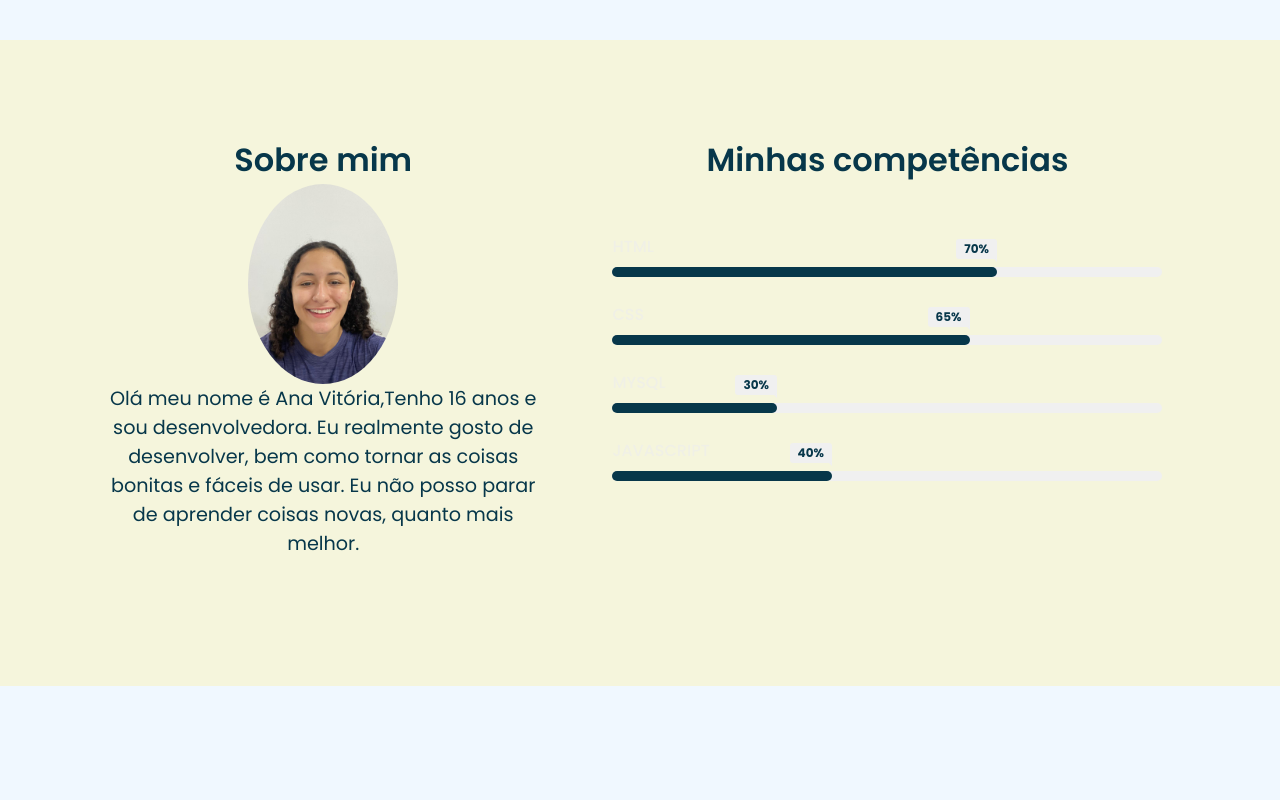
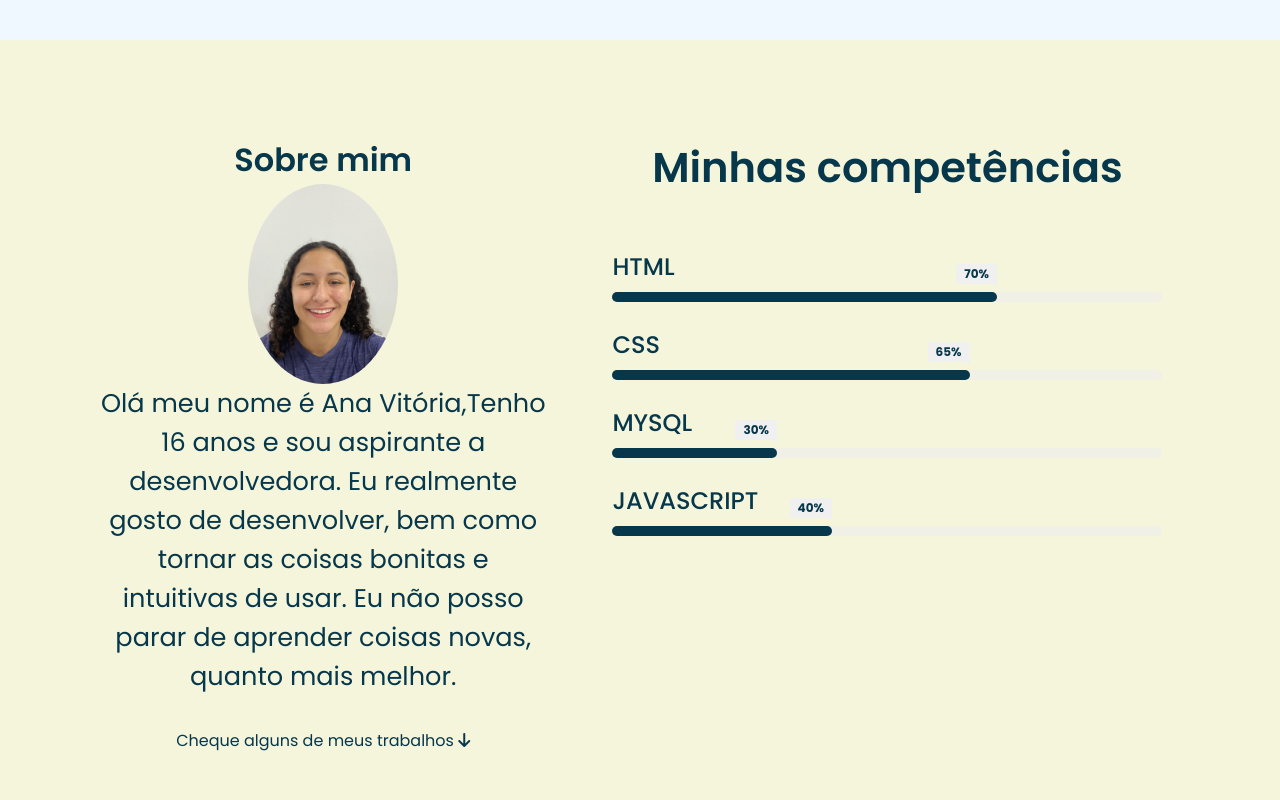
Before and after one commit to avglg/Portifolio, a plain HTML site: page Portifolio/index.html in a window 1280 px wide. Shown: the part 760-1560 px from the top of the page. Drawn offline with nearby package versions, Linux system fonts and the light colour scheme; a script that the page names is missing.

Commit message:
Add files via upload

```diff
--- a/Portifolio/index.html
+++ b/Portifolio/index.html
@@ -44,16 +44,21 @@
                     </div>
                     <img src="anna.jpeg"
                         alt="image" />
-
+                        <div class="about-content">
                     <p>
-                        Olá meu nome é Ana Vitória,Tenho 16 anos e sou desenvolvedora.
-                        Eu realmente gosto de desenvolver, bem como tornar as coisas bonitas e fáceis de usar.
+                        Olá meu nome é Ana Vitória,Tenho 16 anos e sou aspirante a desenvolvedora.
+                        Eu realmente gosto de desenvolver, bem como tornar as coisas bonitas e intuitivas de usar.
                         Eu não posso parar de aprender coisas novas, quanto mais melhor.
 
                     </p>
+                    </div>
+
+
+
+
                     <div class="work-arrow">
                         <p>
-                            <!-- <a href="#my-works">Cheque alguns de meus trabalhos <i class="fas fa-arrow-down"></i></a> -->
+                            <a href="#my-works">Cheque alguns de meus trabalhos <i class="fas fa-arrow-down"></i></a>
                         </p>
                     </div>
                 </div>
@@ -127,28 +132,15 @@
                     </div>
                 </div>
 
-                <!-- <div class="proj-2">
-                    <img src="https://i.postimg.cc/FR848bSm/Screenshot-76.png">
-                    <div class="proj2-details">
-                        <i class="fab fa-html5"></i>
-                        <i class="fab fa-css3-alt"></i>
-                        <h2>Profile Card</h2>
-                        <p>Feito usando HTML,CSS</p>
-                        <button><a href="https://github.com/sanketbodke/CodePen" target="blank">Ver fonte <i
-                                    class="fas fa-external-link-alt"></i></a>
-                        </button>
-                        <button><a href="https://codepen.io/sanketbodke/pen/NWgKyZW" target="blank">Try it Live <i
-                                    class="fas fa-external-link-alt"></i></a>
-                        </button>
-                    </div> -->
+
 
                 </div>
-                <div class="more-work">
+                <!-- <div class="more-work">
                     <p>
                         Mais
                     </p>
-                    <!-- <a href="https://codepen.io/sanketbodke" target="blank">CodePen</a> -->
-                </div>
+                     <a href="https://codepen.io/sanketbodke" target="blank">CodePen</a>
+                </div> -->
             </div>
         </div>
     </section>
@@ -163,10 +155,9 @@
                 <a href="https://www.linkedin.com/in/ana-vitoria-196419248" target="blank"><i
                         class="fab fa-linkedin">
                         Linkedin</i></a>
-                <!-- <a href="https://codepen.io/sanketbodke" target="blank"><i class="fab fa-codepen"> CodePen</i></a> -->
+
                 <a href="https://github.com/avglg" target="blank"><i class="fab fa-github"></i> Github</a>
-                <!-- <a href="https://dev.to/sanketbodake" target="blank"><i class="fab fa-dev"></i> Dev Community</a> -->
-                <!-- <a href="https://twitter.com/Sanket46171296" target="blank"><i class="fab fa-twitter"> Twitter</i></a> -->
+
                 <a href="https://instagram.com/nav_lima?igshid=YmMyMTA2M2Y=" target="blank"><i class="fab fa-instagram"></i>
                     Instagram</a>
             </div>
--- a/Portifolio/styles/style.css
+++ b/Portifolio/styles/style.css
@@ -122,14 +122,20 @@ header {
 }
 
 .about-content p {
-  font-size: 1.2rem;
+  font-size: 1.6rem;
   color:#07374a ;
   padding: 0 2.3rem;
   text-align: center;
+ /* position: relative;
+ animation: mover 7s ease-in-out infinite alternate;
+   @keyframes mover
+    from { left: 0; }
+    to { left: 200px; } */
+
 }
 
 .skills .skills-heading {
-  font-size: 2rem;
+  font-size: 2.6rem;
   font-weight: 600;
   color: #07374a;
   text-align: center;
@@ -160,8 +166,9 @@ header {
 }
 
 .skills-bar .bar .info span {
-  font-size: 1rem;
+  font-size: 1.5rem;
   font-weight: 500;
+  color: #07374a;
 }
 
 .skills-bar .bar .info {
@@ -173,12 +180,22 @@ header {
   position: relative;
   height: 10px;
   width: 550px;
-  background: #f0f0f0;
+  background: #f0f0e6;
   border-radius: 10px;
   transform: scaleX(0);
   transform-origin: left;
   animation: animate 1s cubic-bezier(1, 0, 0.5, 1) forwards;
 }
+
+
+
+
+
+
+
+
+
+
 
 .bar .progress-line span {
   position: absolute;
@@ -345,7 +362,7 @@ header {
 }
 
 .proj-1 .proj1-details button {
-  background: #f0f0e6;
+  background: #f5f5dc;
   padding: 0.5rem;
   margin-top: 0.5rem;
   width: 150px;
@@ -377,7 +394,7 @@ header {
   color: #f0f0e6;
 }
 
-/* ////.....proj2.....//// */
+ /* ////.....proj2.....////
 
 .proj-2 {
   display: flex;
@@ -446,7 +463,7 @@ header {
 .proj-2 .proj2-details button:hover a,
 .proj-2 .proj2-details button:hover .fas {
   color: #f0f0e6;
-}
+} */
 
 .more-work {
   text-align: center;
```
